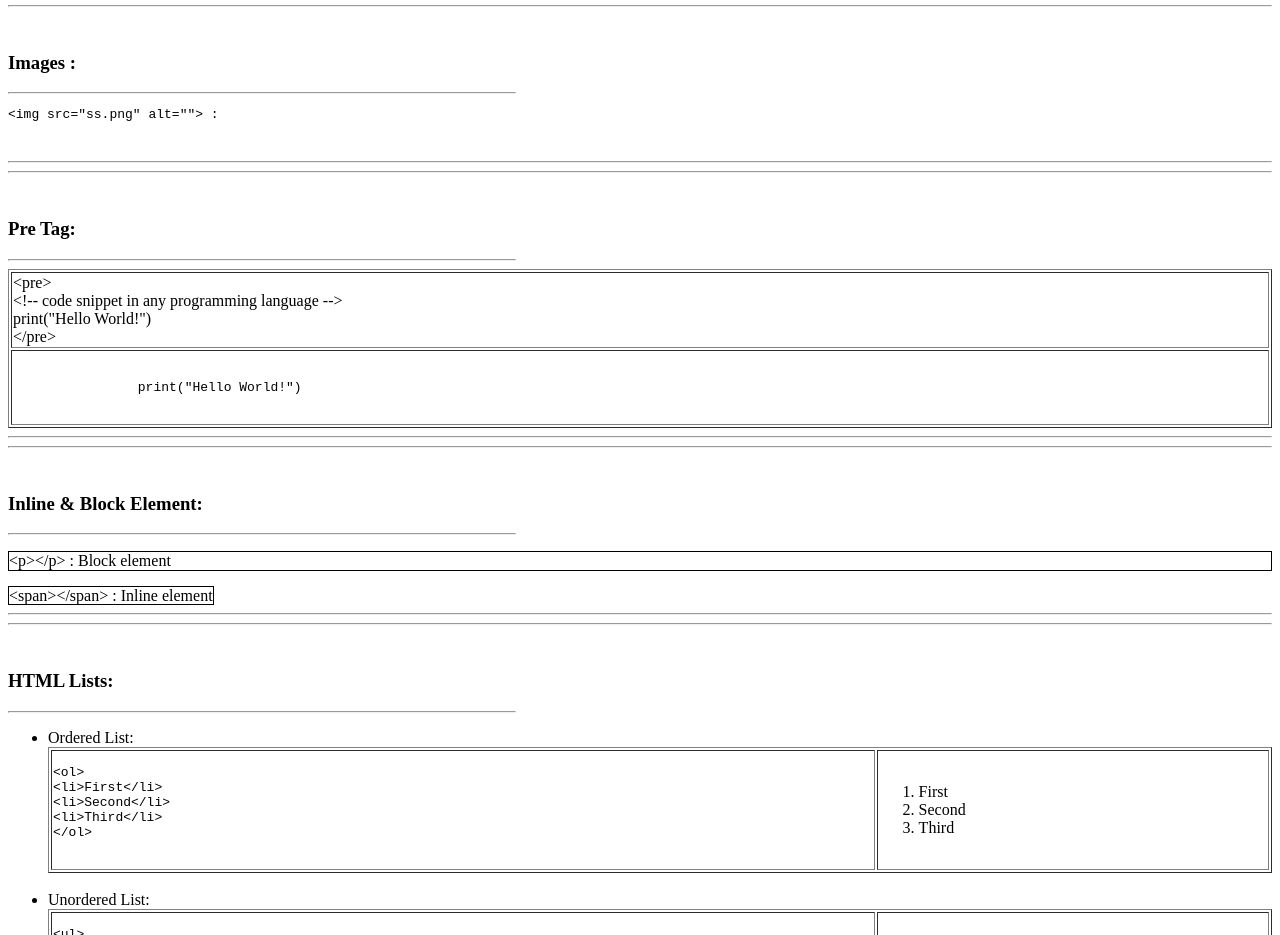
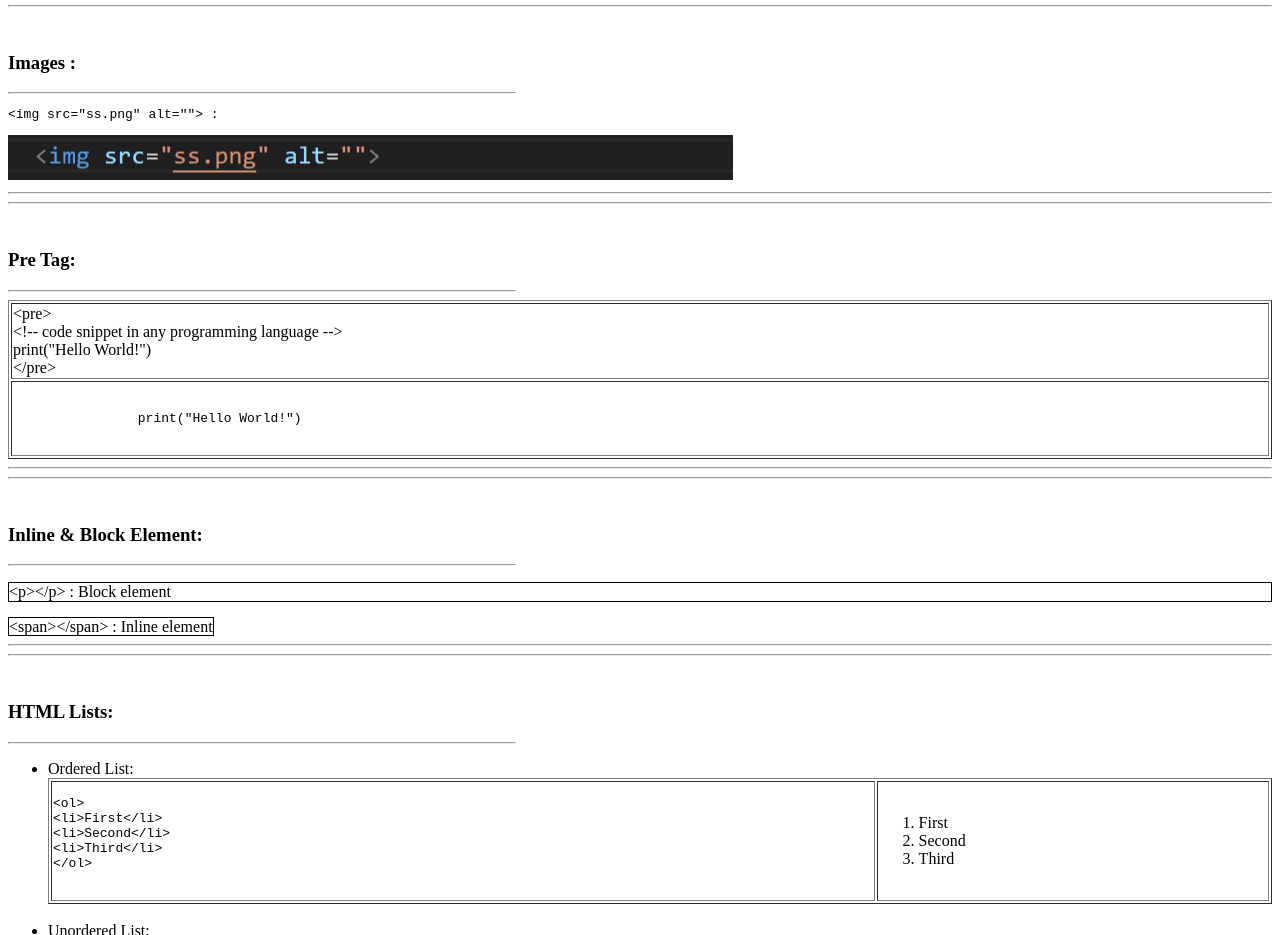
Before and after one commit to RahulP-Here/my-web-dev-evolution.github.io, a plain HTML site: page Project-1/cheatsheet.html in a window 1280 px wide. Shown: the part 2440-3375 px from the top of the page. Drawn offline with Linux system fonts and the light colour scheme.

Commit message:
Project 1 - minor changes

```diff
--- a/Project-1/cheatsheet.html
+++ b/Project-1/cheatsheet.html
@@ -193,7 +193,7 @@
     <h3>Images :</h3>
     <hr align="left" width="40%">
     <pre>&lt;img src="ss.png" alt=""&gt; :</pre>
-    <img src="ss.png" alt="">
+    <img src="./img/ss.png" alt="">
 
     <hr>
     <hr>
@@ -223,7 +223,7 @@
     <hr>
     <hr>
     <br>
-    <!-- Pre Tag   -->
+    <!-- Inline & BLock Element   -->
     <h3>Inline & Block Element:</h3>
     <hr align="left" width="40%">
     <p style="border: 1px solid black;"> &lt;p&gt;&lt;/p&gt; : Block element</p>
@@ -232,7 +232,7 @@
     <hr>
     <hr>
     <br>
-    <!-- Pre Tag   -->
+    <!-- LIsts Tag   -->
     <h3>HTML Lists:</h3>
     <hr align="left" width="40%">
     <ul>
```
Also changed, not shown: Project-1/img/ss.png (added).
